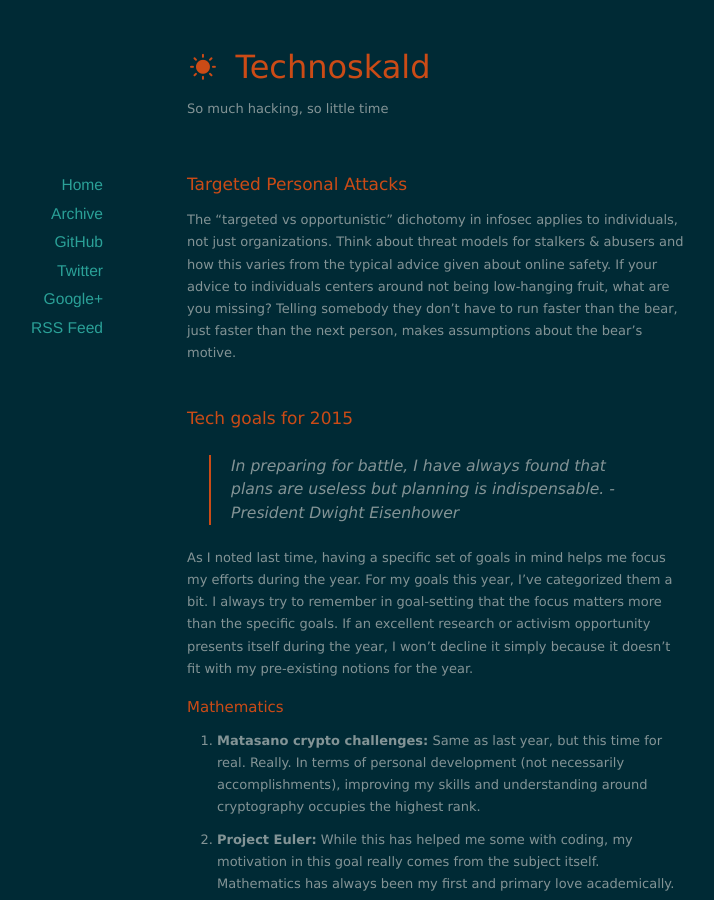
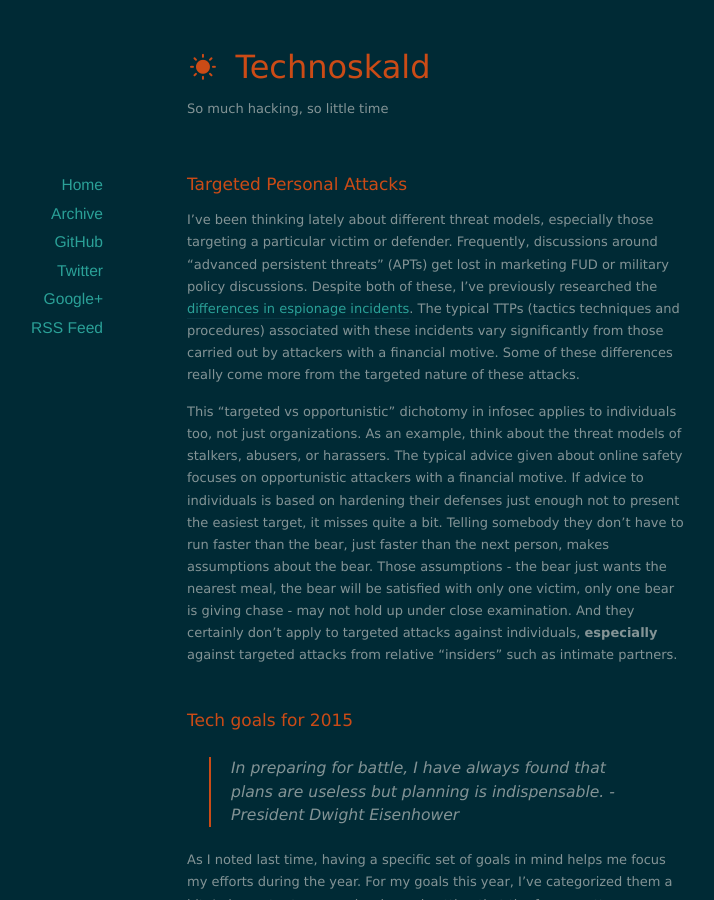
Before and after one commit to krmaxwell/krmaxwell.github.io, a Jekyll site: the page built from index.html, in a window 1280 px wide and 900 px high. Shown: the whole window, without its empty margins (203-917 px from the left). Built offline with Jekyll 4.4.1, drawn with Linux system fonts in a browser that asks for light colours; nearby versions of some CDN libraries; the list of posts is cut into pages by our own code.

Commit message:
Fleshing out

```diff
--- a/_posts/2015-01-20-targeted-personal-attacks.md
+++ b/_posts/2015-01-20-targeted-personal-attacks.md
@@ -1 +1,3 @@
-The "targeted vs opportunistic" dichotomy in infosec applies to individuals, not just organizations. Think about threat models for stalkers & abusers and how this varies from the typical advice given about online safety. If your advice to individuals centers around not being low-hanging fruit, what are you missing? Telling somebody they don't have to run faster than the bear, just faster than the next person, makes assumptions about the bear's motive.
+I've been thinking lately about different threat models, especially those targeting a particular victim or defender. Frequently, discussions around "advanced persistent threats" (APTs) get lost in marketing FUD or military policy discussions. Despite both of these, I've previously researched the [differences in espionage incidents](http://nbviewer.ipython.org/url/threatic.us/Clustering.ipynb). The typical TTPs (tactics techniques and procedures) associated with these incidents vary significantly from those carried out by attackers with a financial motive. Some of these differences really come more from the targeted nature of these attacks.
+
+This "targeted vs opportunistic" dichotomy in infosec applies to individuals too, not just organizations. As an example, think about the threat models of stalkers, abusers, or harassers. The typical advice given about online safety focuses on opportunistic attackers with a financial motive. If advice to individuals is based on hardening their defenses just enough not to present the easiest target, it misses quite a bit. Telling somebody they don't have to run faster than the bear, just faster than the next person, makes assumptions about the bear. Those assumptions - the bear just wants the nearest meal, the bear will be satisfied with only one victim, only one bear is giving chase - may not hold up under close examination. And they certainly don't apply to targeted attacks against individuals, **especially** against targeted attacks from relative "insiders" such as intimate partners.
```
